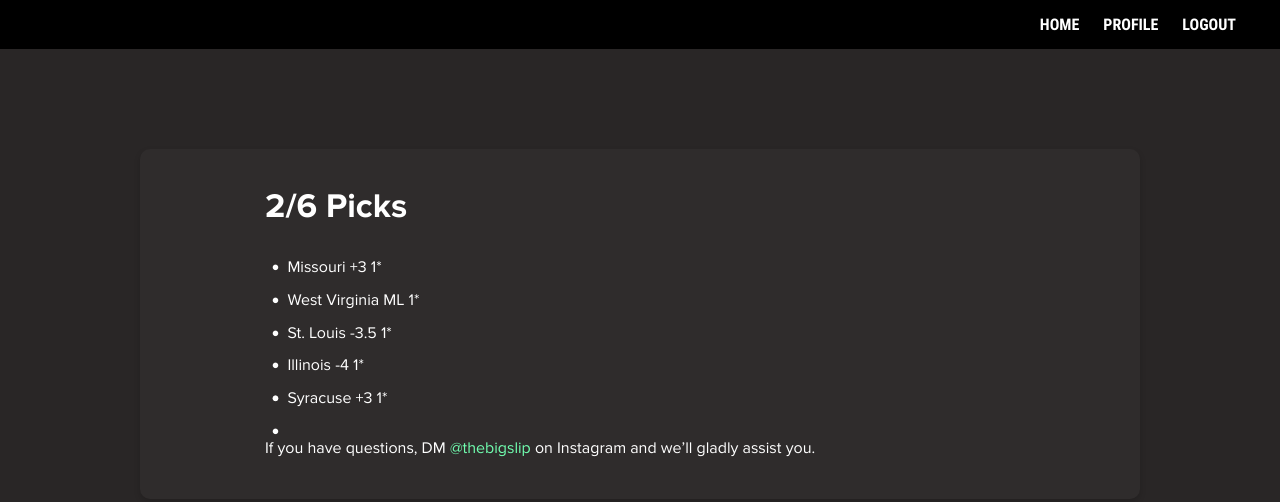
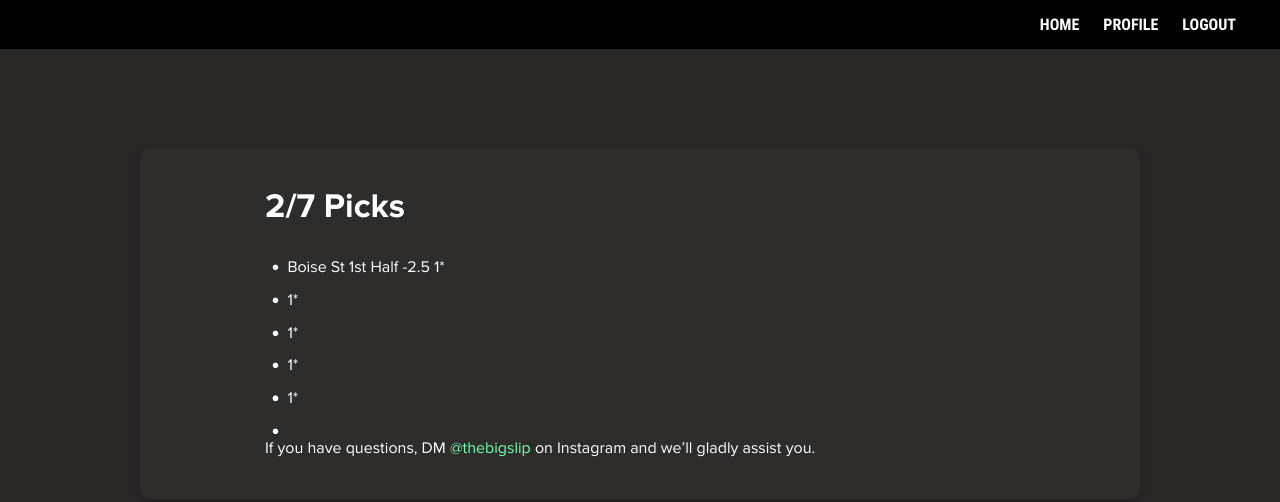
Before and after one commit to AlyStoned/cp, a plain HTML site: page bets.html in a window 1280 px wide. Drawn offline with Linux system fonts and the light colour scheme.

Commit message:
Update bets.html

```diff
--- a/bets.html
+++ b/bets.html
@@ -36,13 +36,13 @@
         <div class="container">
           <div class="bets-inner grey-inner">
             <div class="text-container">
-              <h2>2/6 Picks</h2>
+              <h2>2/7 Picks</h2>
               <ul>
-                <li>Missouri +3 1*</li>
-                <li>West Virginia ML 1*</li>
-                <li>St. Louis -3.5 1*</li>
-                <li>Illinois -4 1*<li>
-                <li>Syracuse +3 1*<li>
+                <li>Boise St 1st Half -2.5 1*</li>
+                <li> 1*</li>
+                <li> 1*</li>
+                <li> 1*<li>
+                <li> 1*<li>
               </ul>
               <p>If you have questions, DM
                 <a class="link"
```
